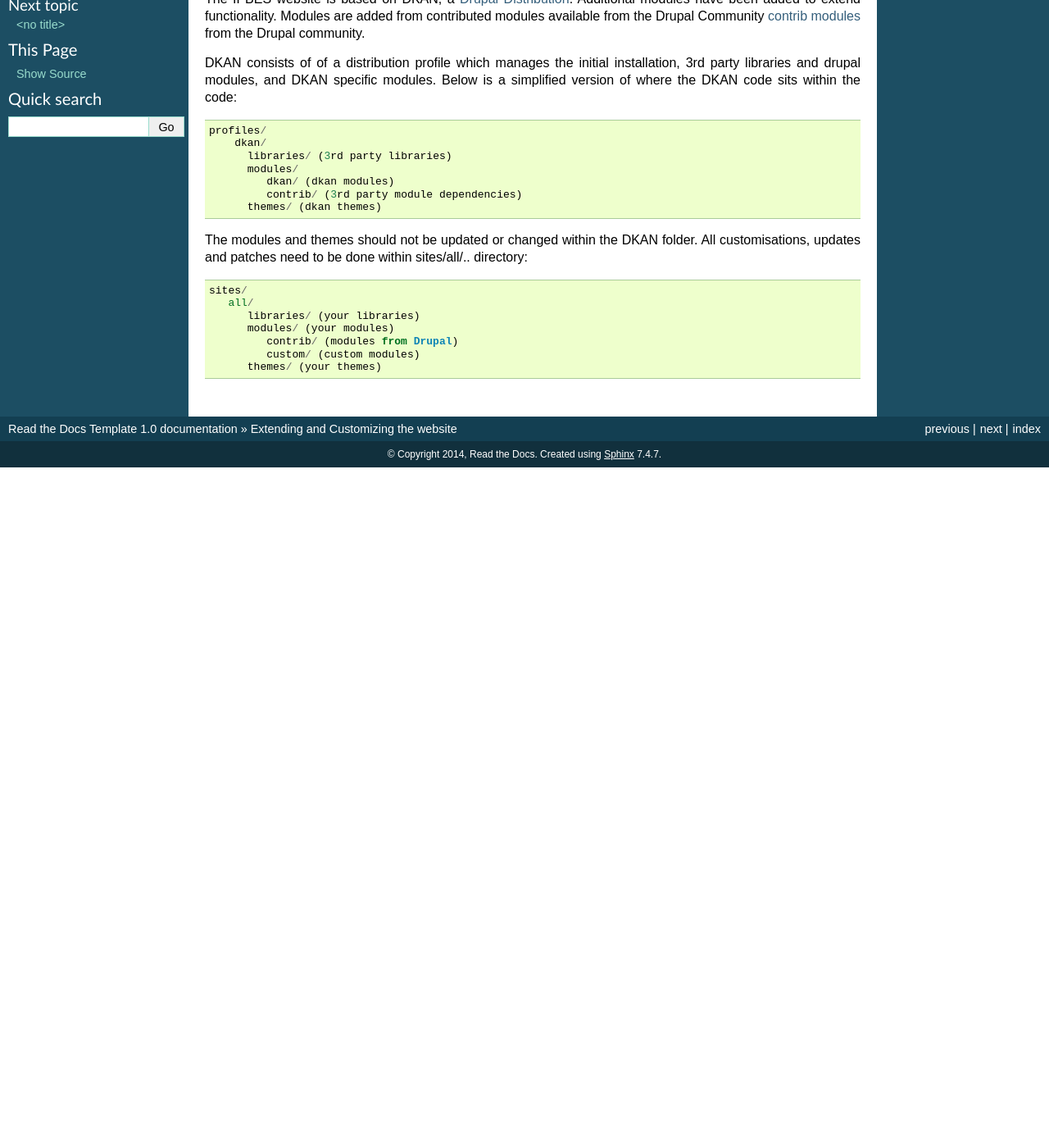
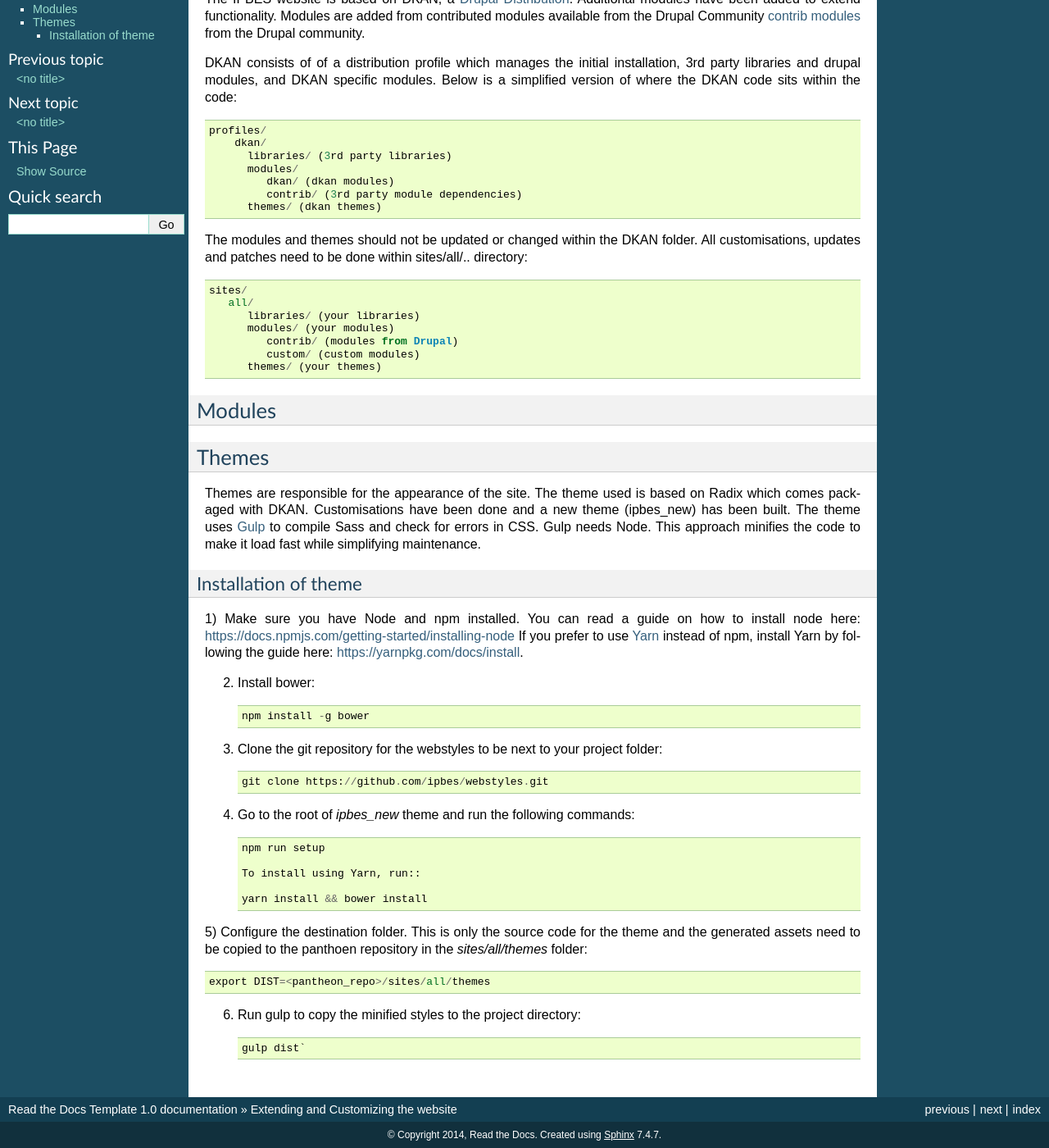
Before and after one commit to ipbes/ipbeswebdocs, a Sphinx documentation site: the page built from docs/extensions.rst, in a window 1280 px wide and 1400 px high, scrolled down 103 px. Shown: the whole window at 82% size. Built offline with Sphinx 7.4.7, drawn with Linux system fonts in a browser that asks for light colours; before the commit the page ends 900 px from its top, so only the background shows below that; some of the changed text lies outside the part shown.

Commit message:
Update extensions.rst

```diff
--- a/docs/extensions.rst
+++ b/docs/extensions.rst
@@ -1,5 +1,5 @@
 Extending and Customizing the website
-===============================
+=====================================
 The IPBES website is based on DKAN, a `Drupal
 Distribution <https://drupal.org/documentation/build/distributions>`_. Additional modules have been added to extend functionality. Modules are added from contributed modules available from the Drupal Community `contrib  modules <https://www.drupal.org/project/project_module>`_ from the Drupal community.
 
@@ -22,3 +22,44 @@ The modules and themes should not be updated or changed within the DKAN folder.
             contrib/ (modules from Drupal)
             custom/ (custom modules)
          themes/ (your themes)
+
+Modules
+-------
+Themes
+------
+Themes are responsible for the appearance of the site. The theme used is based on Radix which comes packaged with DKAN. Customisations have been done and a new theme (ipbes_new) has been built. The theme uses Gulp_ to compile Sass and check for errors in CSS. Gulp needs Node. This approach minifies the code to make it load fast while simplifying maintenance.
+
+Installation of theme
+~~~~~~~~~~~~~~~~~~~~~~
+1) Make sure you have Node and npm installed.
+You can read a guide on how to install node here: https://docs.npmjs.com/getting-started/installing-node
+If you prefer to use Yarn_ instead of npm, install Yarn by following the guide here: https://yarnpkg.com/docs/install.
+
+2) Install bower::
+
+    npm install -g bower
+
+3) Clone the git repository for the webstyles to be next to your project folder::
+
+    git clone https://github.com/ipbes/webstyles.git
+
+4) Go to the root of `ipbes_new` theme and run the following commands::
+
+    npm run setup
+
+    To install using Yarn, run::
+
+    yarn install && bower install
+
+5) Configure the destination folder. This is only the source code for the theme and the generated assets need to be
+copied to the panthoen repository in the `sites/all/themes` folder::
+
+    export DIST=<pantheon_repo>/sites/all/themes
+
+6) Run gulp to copy the minified styles to the project directory::
+
+    gulp dist`
+
+
+.. _Gulp: http://gulpjs.com
+.. _Yarn: https://yarnpkg.com
```
